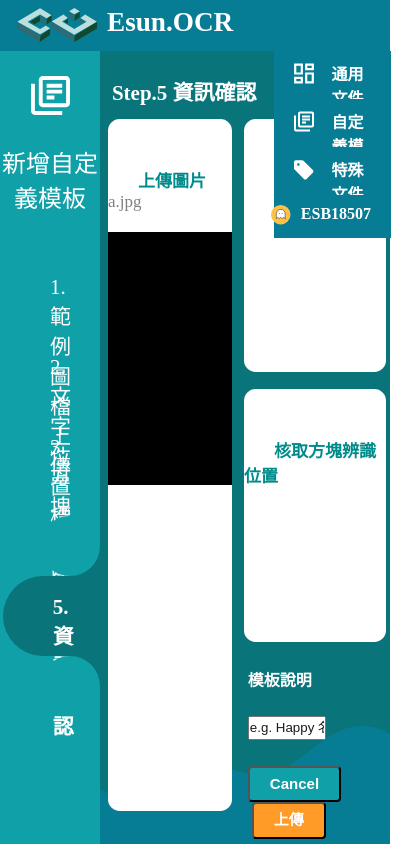
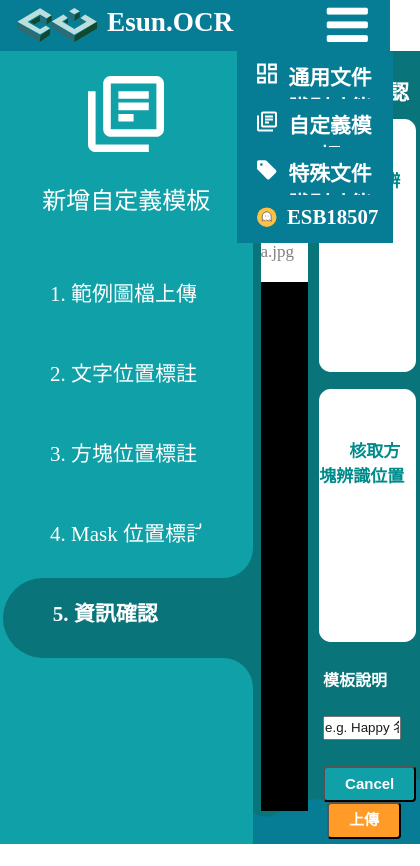
Before and after one commit to halloju/_ocr_web_service, a Vue app in the folder frontend/: page /define/step5 in a window 390 px wide. Shown: the whole page, 420 px wide, since content can reach past the window. Built offline with nearby package versions, Linux system fonts and the light colour scheme.

Commit message:
[style] 調整有問題的地方

```diff
--- a/frontend/src/components/Navbar.vue
+++ b/frontend/src/components/Navbar.vue
@@ -160,17 +160,14 @@ nav .menu-item a {
   .navbar {
     position: absolute;
     top: 6vh;
-    width: 30vw;
-    height: 6vh;
-    margin-left: 69%;
-    display: flex;
+    right:0;
+    width: 40vw;
     flex-direction: column;
     justify-content: flex-start;
   }
-  .navbar li {
-    display: flex;
-    margin: 30px 0;
-    padding: 0px 25px;
+  .navbar .menu-item {
+    justify-content: left;
+    font-size: 1.3rem;
   }
   .navbar-links {
     width: 100%;
@@ -179,13 +176,16 @@ nav .menu-item a {
   .navbar-links:hover {
     background-color: #578F8D;
   }
+  .menu {
+    justify-content: space-between;
+  }
   .navbar-toggle {
-    align-content: flex-end;
     font-size: 3rem;
+    display: block;
   }
   .fa {
     color: white;
-    margin-left: 100%;
+    margin-right: 20px;
   }
 }
 </style>
--- a/frontend/src/components/Sidebar.vue
+++ b/frontend/src/components/Sidebar.vue
@@ -41,7 +41,7 @@ export default {
 }
 .sidebarImg img{
     margin-top: 3vh;
-    width: 10vw;
+    width: 30%;
 }
 .title {
     color: white;
@@ -57,13 +57,14 @@ export default {
 .side-btn {
     border: none;
     height: 80px;
-    width: 25vw;
-    padding: 10px 10px 70px 50px;
+    width: 250px;
+    padding: 10px 50px;
     cursor: pointer;
     font-size: 21px;
     font-weight: 500;
     color: white;
     background-color: transparent;
+    z-index: 100;
 }
 .side-btn:focus {
     outline: none;
@@ -72,6 +73,7 @@ export default {
 .side-btn .link-container {
     margin-top: 1vh;
     color: white;
+    width: 300px;
 }
 .side-btn.active {
     position: relative;
--- a/frontend/src/views/DefineStep2.vue
+++ b/frontend/src/views/DefineStep2.vue
@@ -73,7 +73,8 @@
   margin-bottom: 1.5vh;
   margin-left: 2vw;
   margin-right: 1vw;
-  border-radius: 3vw 3vw 3vw 3vw;
+  border-radius: 3vw 3vw 0vw 0vw;
+  overflow: hidden;
 }
 .bar {
   background-color: white;
@@ -92,7 +93,7 @@
 }
 .my-content {
   width: 100%;
-  height: 50vh;
+  height: 75vh;
   background-color: black;
   color: #008b8b;
 }
--- a/frontend/src/views/DefineStep3.vue
+++ b/frontend/src/views/DefineStep3.vue
@@ -57,7 +57,8 @@
   margin-bottom: 1.5vh;
   margin-left: 2vw;
   margin-right: 1vw;
-  border-radius: 3vw 3vw 3vw 3vw;
+  border-radius: 3vw 3vw 0vw 0vw;
+  overflow: hidden;
 }
 .contentWrapper2{
   flex-grow:1;
@@ -86,7 +87,7 @@
 }
 .my-content {
   width: 100%;
-  height: 50vh;
+  height: 75vh;
   background-color: black;
   color: #008b8b;
 }
--- a/frontend/src/views/DefineStep4.vue
+++ b/frontend/src/views/DefineStep4.vue
@@ -55,7 +55,8 @@
   margin-bottom: 1.5vh;
   margin-left: 2vw;
   margin-right: 1vw;
-  border-radius: 3vw 3vw 3vw 3vw;
+  border-radius: 3vw 3vw 0vw 0vw;
+  overflow: hidden;
 }
 .bar {
   background-color: white;
@@ -74,7 +75,7 @@
 }
 .my-content {
   width: 100%;
-  height: 50vh;
+  height: 75vh;
   background-color: black;
   color: #008b8b;
 }
--- a/frontend/src/views/DefineStep5.vue
+++ b/frontend/src/views/DefineStep5.vue
@@ -60,8 +60,8 @@
   margin-bottom: 1.5vh;
   margin-left: 2vw;
   margin-right: 1vw;
-  border-radius: 3vw 3vw 3vw 3vw;
-  padding: 0 0 0 0;
+  border-radius: 3vw 3vw 0vw 0vw;
+  overflow: hidden;
 }
 .contentWrapperSub{
   flex-grow:1;
@@ -103,7 +103,7 @@
 }
 .my-content {
   width: 100%;
-  height: 30vh;
+  height: 75vh;
   background-color: black;
   color: #008b8b;
 }
```
Also changed, not shown: frontend/src/components/Dropdown.vue (indentation only).
